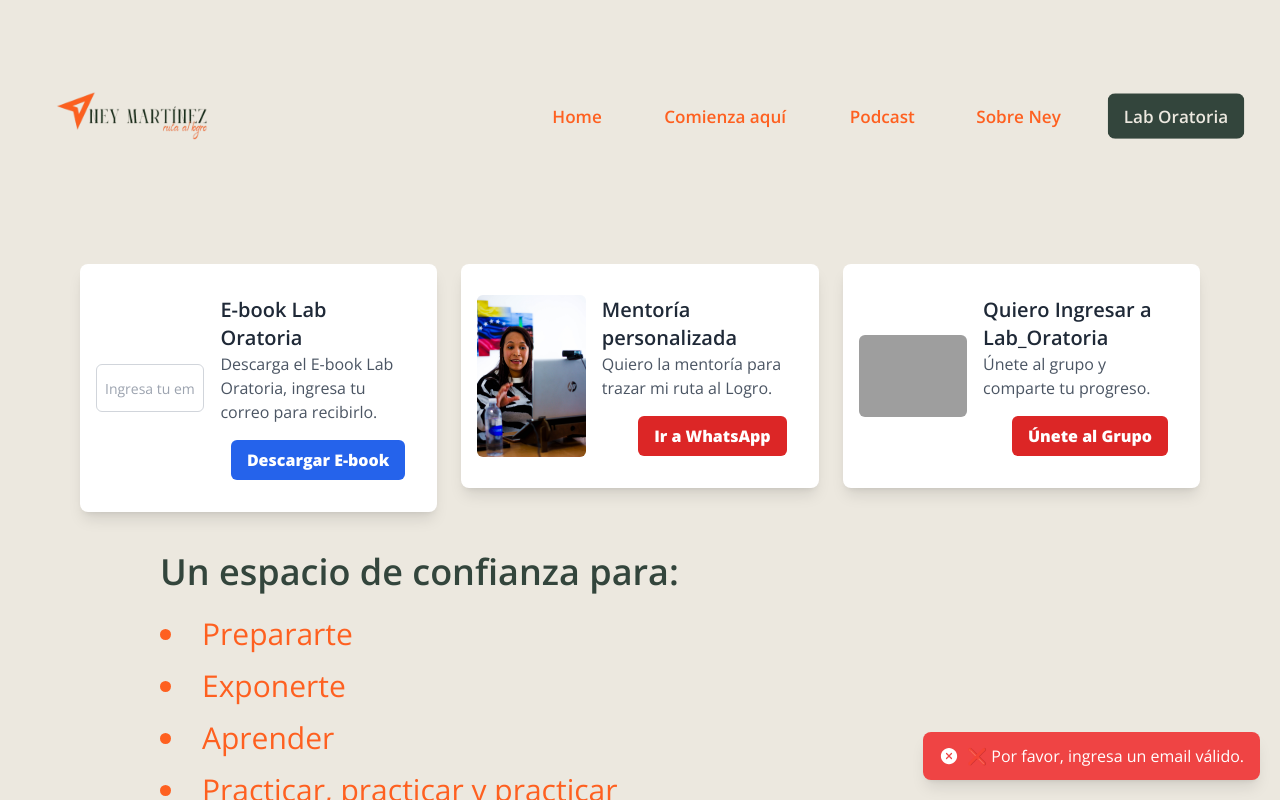
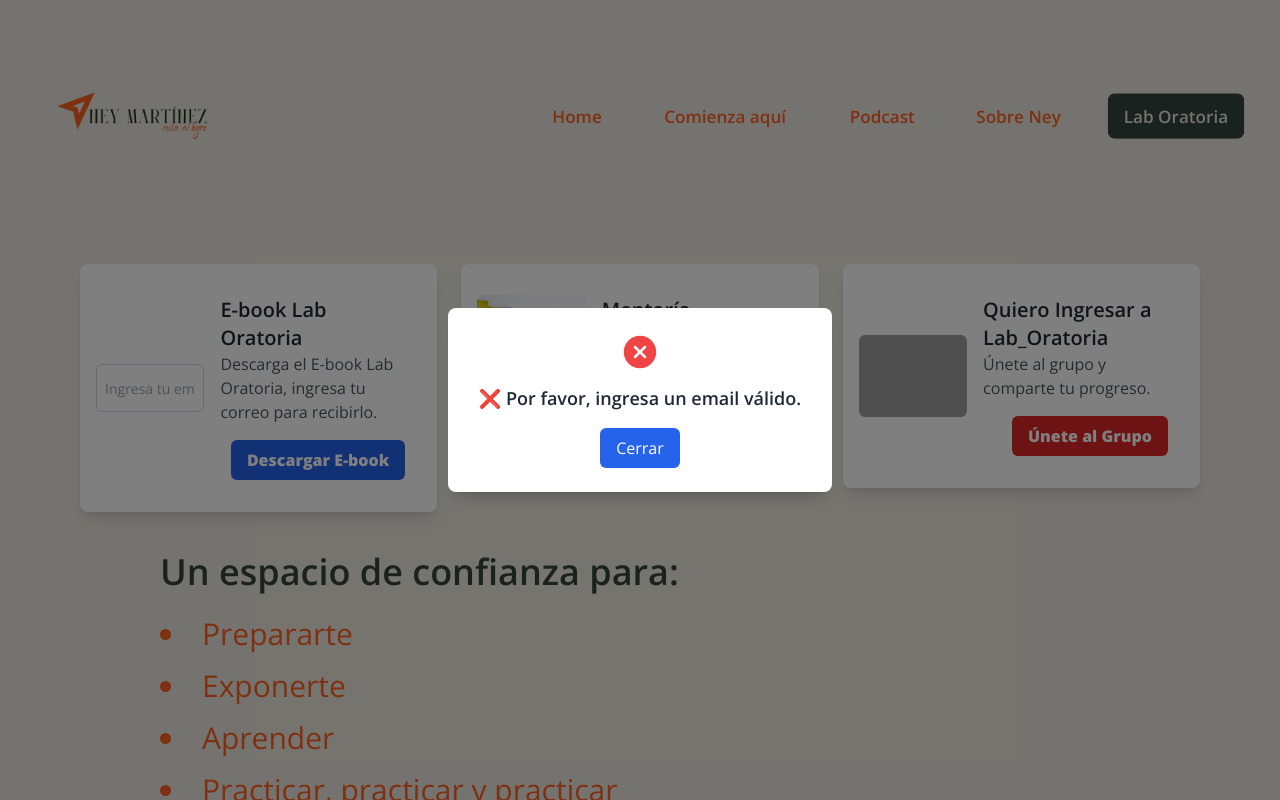
Before and after one commit to diegocabre/neymartinez, a Next.js app: page /views/lab-oratoria in a window 1280 px wide. Both pictures are taken after a click on the button "Descargar E-book". Shown: the top 800 px of the page. Built offline with nearby package versions, Linux system fonts and the light colour scheme; grey boxes are pictures that could not be loaded.

Commit message:
Modal agregado

```diff
--- a/src/components/card/Card.tsx
+++ b/src/components/card/Card.tsx
@@ -3,7 +3,6 @@
 import { useState } from "react";
 import Image from "next/image";
 import Link from "next/link";
-import { Transition } from "@headlessui/react";
 import { IoCheckmarkCircle, IoCloseCircle } from "react-icons/io5";
 
 interface Props {
@@ -19,13 +18,13 @@ interface Props {
 
 export const Card = ({ src, alt, cardTitle, cardBody, btnText, href, isEmailMode, source }: Props) => {
     const [email, setEmail] = useState("");
-    const [showToast, setShowToast] = useState(false);
-    const [toastMessage, setToastMessage] = useState("");
-    const [isSuccess, setIsSuccess] = useState(true); // Determina si es un mensaje de éxito o error
+    const [showModal, setShowModal] = useState(false);
+    const [modalMessage, setModalMessage] = useState("");
+    const [isSuccess, setIsSuccess] = useState(true);
 
     const handleSubmit = async () => {
         if (!email || !email.includes("@")) {
-            showToastMessage("❌ Por favor, ingresa un email válido.", false);
+            showModalMessage("❌ Por favor, ingresa un email válido.", false);
             return;
         }
 
@@ -37,32 +36,29 @@ export const Card = ({ src, alt, cardTitle, cardBody, btnText, href, isEmailMode
             });
 
             if (response.ok) {
-                showToastMessage("✅ ¡Tu ebook está en camino! 📩", true);
+                showModalMessage("✅ ¡Tu ebook está en camino! 📩", true);
                 setEmail("");
             } else {
-                showToastMessage("⚠️ El correo ya está registrado.", false);
+                showModalMessage("⚠️ El correo ya está registrado.", false);
             }
         } catch (error) {
             console.error("Error al guardar el email:", error);
-            showToastMessage("🚫 Hubo un problema al enviar el correo.", false);
+            showModalMessage("🚫 Hubo un problema al enviar el correo.", false);
         }
     };
 
-    // Función para mostrar el toast
-    const showToastMessage = (message: string, success: boolean) => {
-        setToastMessage(message);
+    // Función para mostrar el modal
+    const showModalMessage = (message: string, success: boolean) => {
+        setModalMessage(message);
         setIsSuccess(success);
-        setShowToast(true);
-
-        // Ocultar después de 5 segundos
-        setTimeout(() => setShowToast(false), 5000);
+        setShowModal(true);
     };
 
     return (
         <div className="relative">
-            {/* 🔹 Tarjeta principal */}
+            {/* Tarjeta principal */}
             <div className="flex flex-col lg:flex-row bg-white shadow-lg rounded-lg overflow-hidden w-full max-w-3xl mx-auto p-4">
-                {/* 📸 Imagen o Input de Email */}
+                {/* Imagen o Input de Email */}
                 <figure className="w-full lg:w-1/3 flex justify-center items-center">
                     {isEmailMode ? (
                         <input
@@ -85,7 +81,7 @@ export const Card = ({ src, alt, cardTitle, cardBody, btnText, href, isEmailMode
                     )}
                 </figure>
 
-                {/* 📝 Contenido de la Tarjeta */}
+                {/* Contenido de la Tarjeta */}
                 <div className="flex flex-col justify-between w-full lg:w-2/3 p-4">
                     <h2 className="text-lg lg:text-xl font-semibold text-gray-800">{cardTitle}</h2>
                     <p className="text-sm lg:text-base text-gray-600">{cardBody}</p>
@@ -110,21 +106,25 @@ export const Card = ({ src, alt, cardTitle, cardBody, btnText, href, isEmailMode
                 </div>
             </div>
 
-            {/* 🌟 Toast de Notificación */}
-            <Transition
-                show={showToast}
-                enter="transition-opacity duration-500"
-                enterFrom="opacity-0"
-                enterTo="opacity-100"
-                leave="transition-opacity duration-500"
-                leaveFrom="opacity-100"
-                leaveTo="opacity-0"
-            >
-                <div className={`fixed bottom-5 right-5 flex items-center gap-2 px-4 py-3 rounded-lg shadow-lg text-white ${isSuccess ? "bg-green-500" : "bg-red-500"}`}>
-                    {isSuccess ? <IoCheckmarkCircle size={20} /> : <IoCloseCircle size={20} />}
-                    <span>{toastMessage}</span>
+            {/* 🌟 Modal de Notificación */}
+            {showModal && (
+                <div className="fixed inset-0 flex items-center justify-center bg-black bg-opacity-50 z-50">
+                    <div className="bg-white rounded-lg p-6 max-w-sm w-full text-center shadow-lg">
+                        {isSuccess ? (
+                            <IoCheckmarkCircle size={40} className="text-green-500 mx-auto mb-3" />
+                        ) : (
+                            <IoCloseCircle size={40} className="text-red-500 mx-auto mb-3" />
+                        )}
+                        <p className="text-lg font-semibold text-gray-800">{modalMessage}</p>
+                        <button
+                            onClick={() => setShowModal(false)}
+                            className="mt-4 px-4 py-2 bg-blue-600 text-white rounded-md hover:bg-blue-700 transition"
+                        >
+                            Cerrar
+                        </button>
+                    </div>
                 </div>
-            </Transition>
+            )}
         </div>
     );
 };
```
